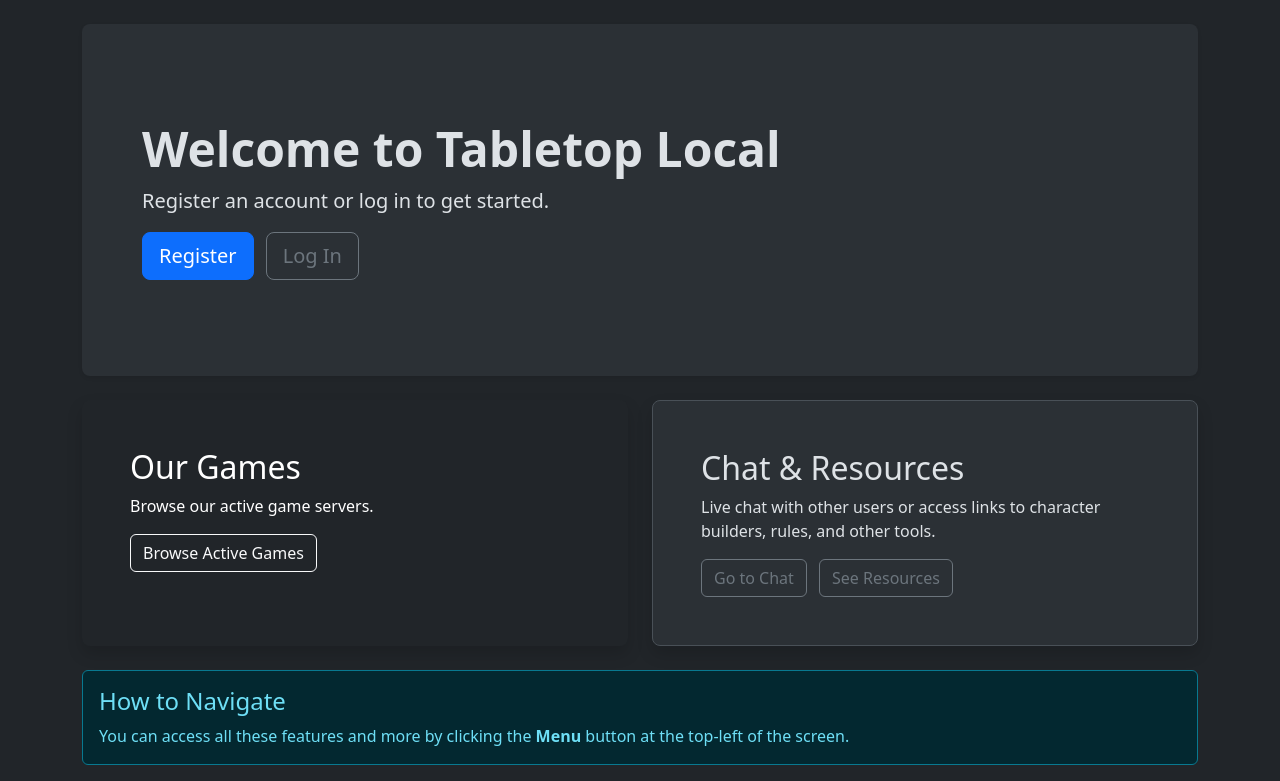
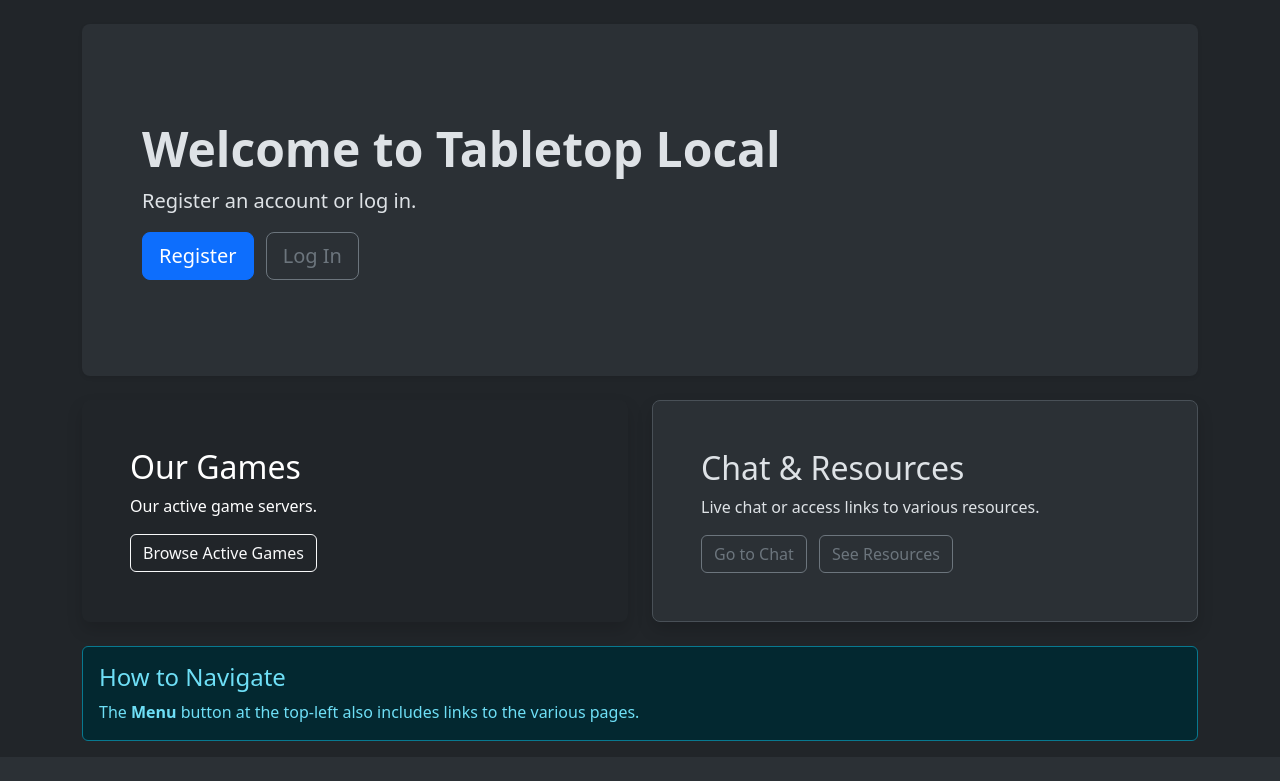
Before and after one commit to kkdieker-fhsu/miniproject3KodyKirk, a Flask app: page / in a window 1280 px wide. Shown: the part 146-927 px from the top of the page. After the commit the page ends 887 px from the top, so only its background shows below. Run offline with Flask 3, Linux system fonts and the light colour scheme.

Commit message:
Update landing.html

```diff
--- a/tabletoplocal/templates/pages/landing.html
+++ b/tabletoplocal/templates/pages/landing.html
@@ -15,7 +15,7 @@
         <p class="fs-5">Welcome, {{ g.user['username'] }}.</p>
         <a href="{{ url_for('pages.files') }}" class="btn btn-primary btn-lg">View files</a>
       {% else %}
-        <p class="fs-5">Register an account or log in to get started.</p>
+        <p class="fs-5">Register an account or log in.</p>
         <a href="{{ url_for('auth.register') }}" class="btn btn-primary btn-lg me-2">Register</a>
         <a href="{{ url_for('auth.login') }}" class="btn btn-outline-secondary btn-lg">Log In</a>
       {% endif %}
@@ -26,7 +26,7 @@
     <div class="col-md-6 mb-4">
       <div class="h-100 p-5 text-bg-dark rounded-3 shadow">
         <h2>Our Games</h2>
-        <p>Browse our active game servers.</p>
+        <p>Our active game servers.</p>
         <a href="{{ url_for('pages.games') }}" class="btn btn-outline-light">Browse Active Games</a>
       </div>
     </div>
@@ -35,7 +35,7 @@
   <div class="col-md-6 mb-4">
       <div class="h-100 p-5 bg-body-tertiary border rounded-3 shadow">
         <h2>Chat & Resources</h2>
-        <p>Live chat with other users or access links to character builders, rules, and other tools.</p>
+        <p>Live chat or access links to various resources.</p>
         <a href="{{ url_for('pages.chat') }}" class="btn btn-outline-secondary me-2">Go to Chat</a>
         <a href="{{ url_for('pages.resources') }}" class="btn btn-outline-secondary">See Resources</a>
       </div>
@@ -46,7 +46,7 @@
   <div class="alert alert-info" role="alert">
     <h4 class="alert-heading">How to Navigate</h4>
     <p class="mb-0">
-      You can access all these features and more by clicking the <b>Menu</b> button at the top-left of the screen.
+      The <b>Menu</b> button at the top-left also includes links to the various pages.
     </p>
   </div>
 {% endblock %}
```
